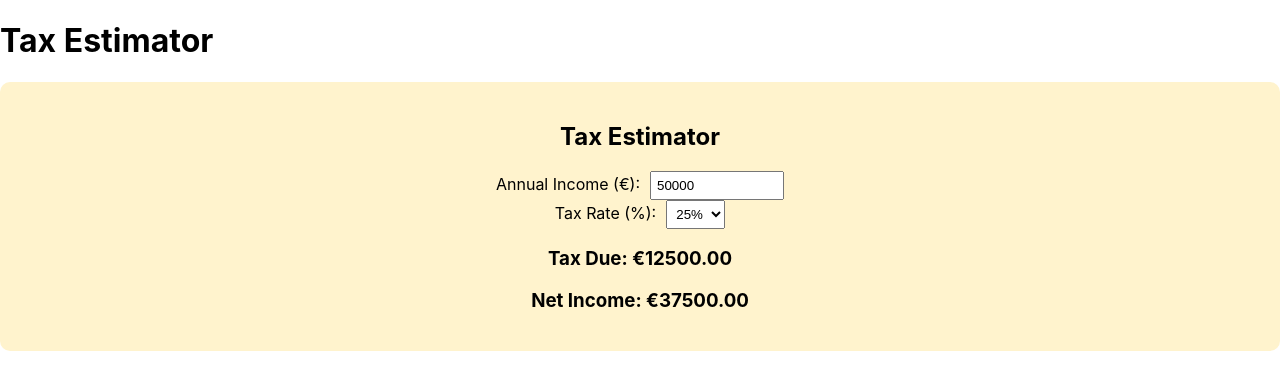
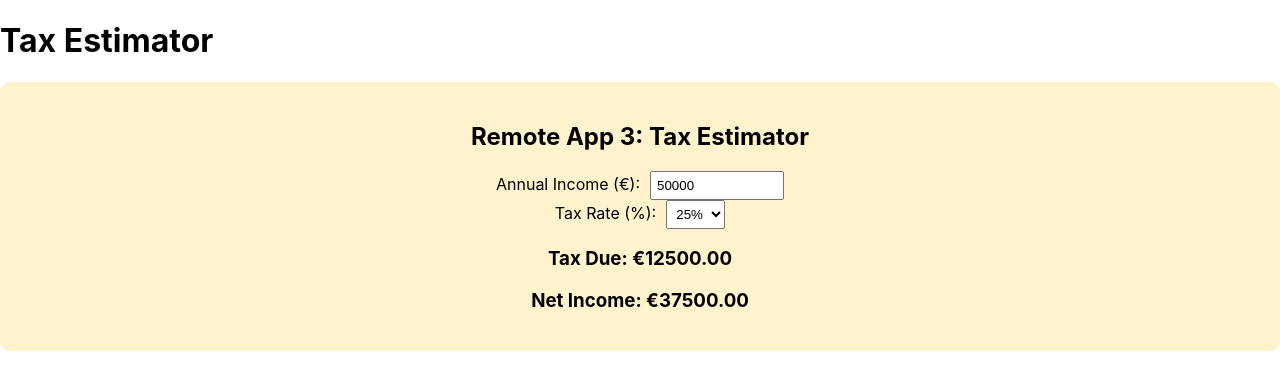
Before and after one commit to cariocaphil/remote-app-3, a React (Create React App) app: page / in a window 1280 px wide. Shown: the top 390 px of the page. Built offline with nearby package versions, Linux system fonts and the light colour scheme.

Commit message:
adjust name

```diff
--- a/src/components/TaxEstimator.js
+++ b/src/components/TaxEstimator.js
@@ -23,7 +23,7 @@ const TaxEstimator = () => {
 
   return (
     <div style={{ backgroundColor: "#fff3cd", padding: "20px", borderRadius: "10px", textAlign: "center" }}>
-      <h2>Tax Estimator</h2>
+      <h2>Remote App 3: Tax Estimator</h2>
       {loading ? <p>Loading tax data... (this app loads slower!) ⏳</p> : (
         <>
           <label>
```
Also changed, not shown: 2 other files (tests, documents, lock files or other folders).
